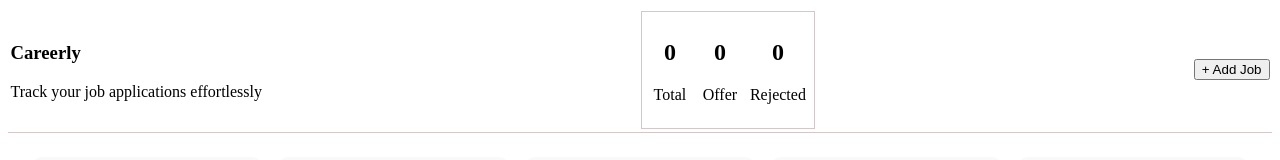
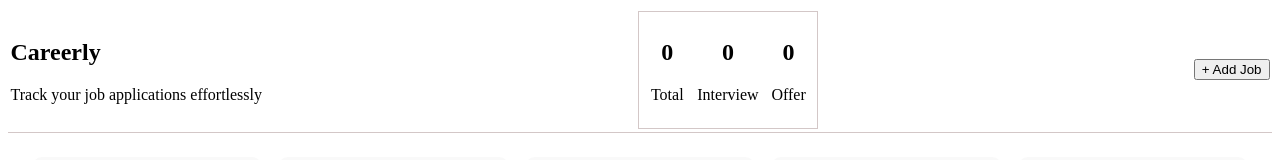
Before and after one commit to Shivadeep-Kathail/careerly-job-tracker, a React (Vite) app: page / in a window 1280 px wide. Shown: the top 160 px of the page. Built offline with nearby package versions, Linux system fonts and the light colour scheme.

Commit message:
feat: add AppHeader with job stats and global action

```diff
--- a/src/App.jsx
+++ b/src/App.jsx
@@ -9,8 +9,8 @@
 
   const stats = {
   total: jobs.length,
+  interview: jobs.filter(j => j.status === "interview").length,
   offer: jobs.filter(j => j.status === "offer").length,
-  rejected: jobs.filter(j => j.status === "rejected").length,
 };
 
 
--- a/src/components/appHeader.jsx
+++ b/src/components/appHeader.jsx
@@ -8,13 +8,13 @@
                     padding: "2.5px",
                     borderBottom: "1px solid #d3c7c7ff",}}>
       <div>
-        <h3>Careerly</h3>
+        <h2>Careerly</h2>
         <p>Track your job applications effortlessly</p>
       </div>
        <div style={{ display: "flex", gap: "10px", border: "1px solid #d3c7c7ff", padding: "8px" }}>
         <Stat label="Total" value={stats.total} />
+        <Stat label="Interview" value={stats.interview} />
         <Stat label="Offer" value={stats.offer} />
-        <Stat label="Rejected" value={stats.rejected} />
       </div>
       <div>
         <button onClick={onAddJob}>+ Add Job</button>
```
